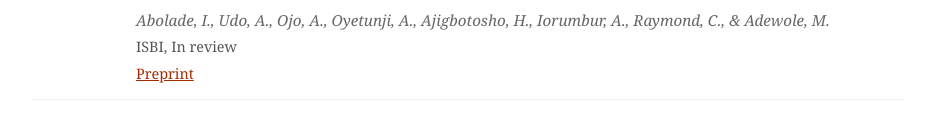
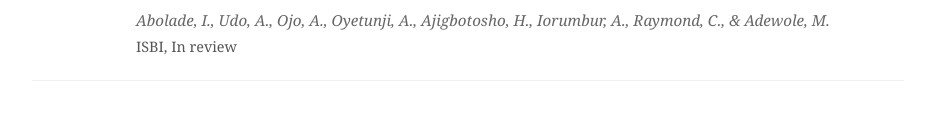
Before and after one commit to ileri-oluwa-kiiye/ileri-oluwa-kiiye.github.io, a React (Vite) app: page / in a window 1280 px wide. Shown: the part 788-920 px from the top of the page, without its empty margins (172-1106 px from the left). Built offline with nearby package versions, Linux system fonts and the light colour scheme.

Commit message:
Remove placeholder preprint link from papers section in LandingPage component for clarity.

```diff
--- a/src/comp/LandingPage/papers.jsx
+++ b/src/comp/LandingPage/papers.jsx
@@ -9,10 +9,10 @@
     venue: "ISBI, In review",
     year: "2025",
     links: [
-      {
-        text: "Preprint",
-        url: "https://papers.isbi.org" // placeholder since it's under review
-      }
+      // {
+      //   text: "Preprint",
+      //   url: "https://papers.isbi.org" // placeholder since it's under review
+      // }
     ]
   },
   {
```
